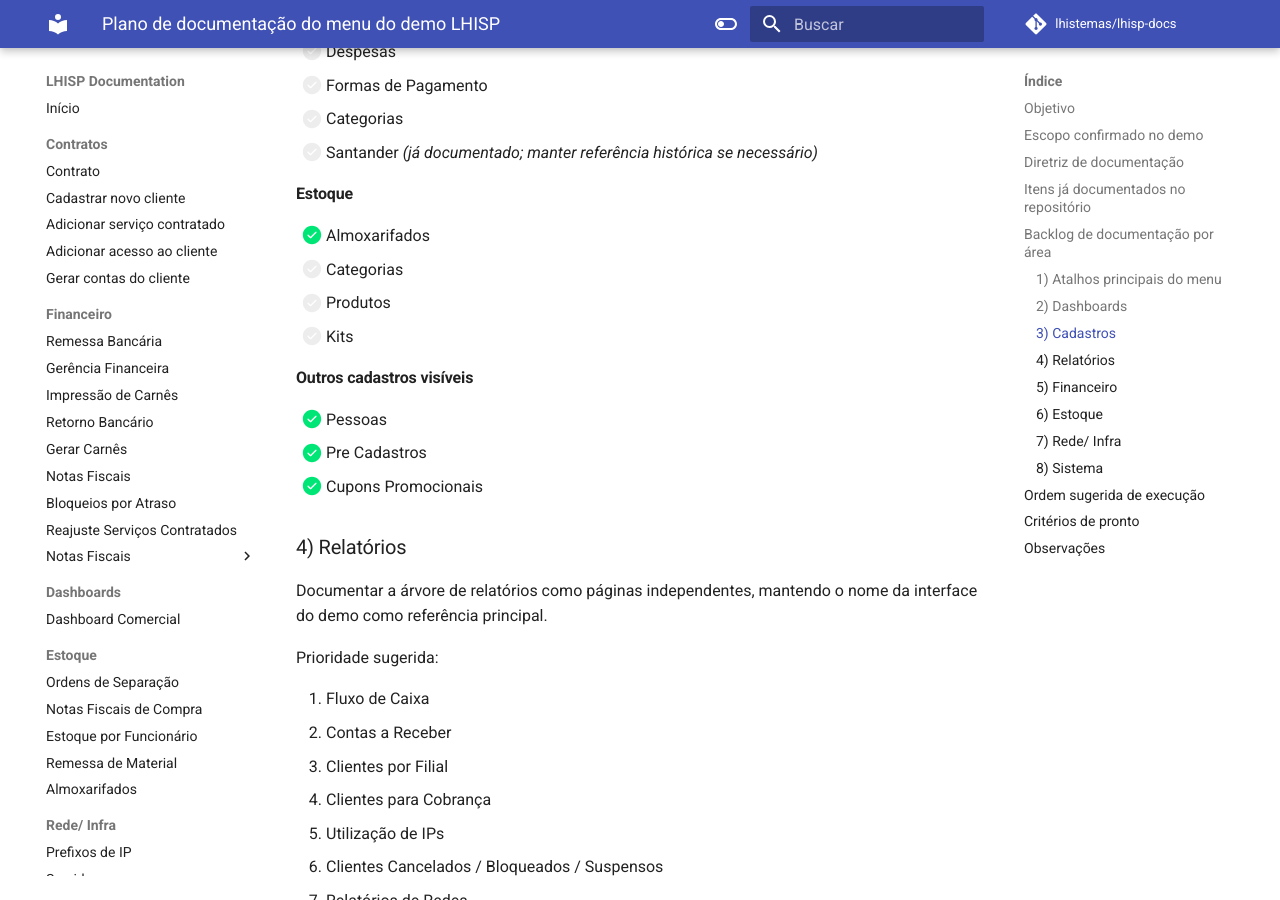
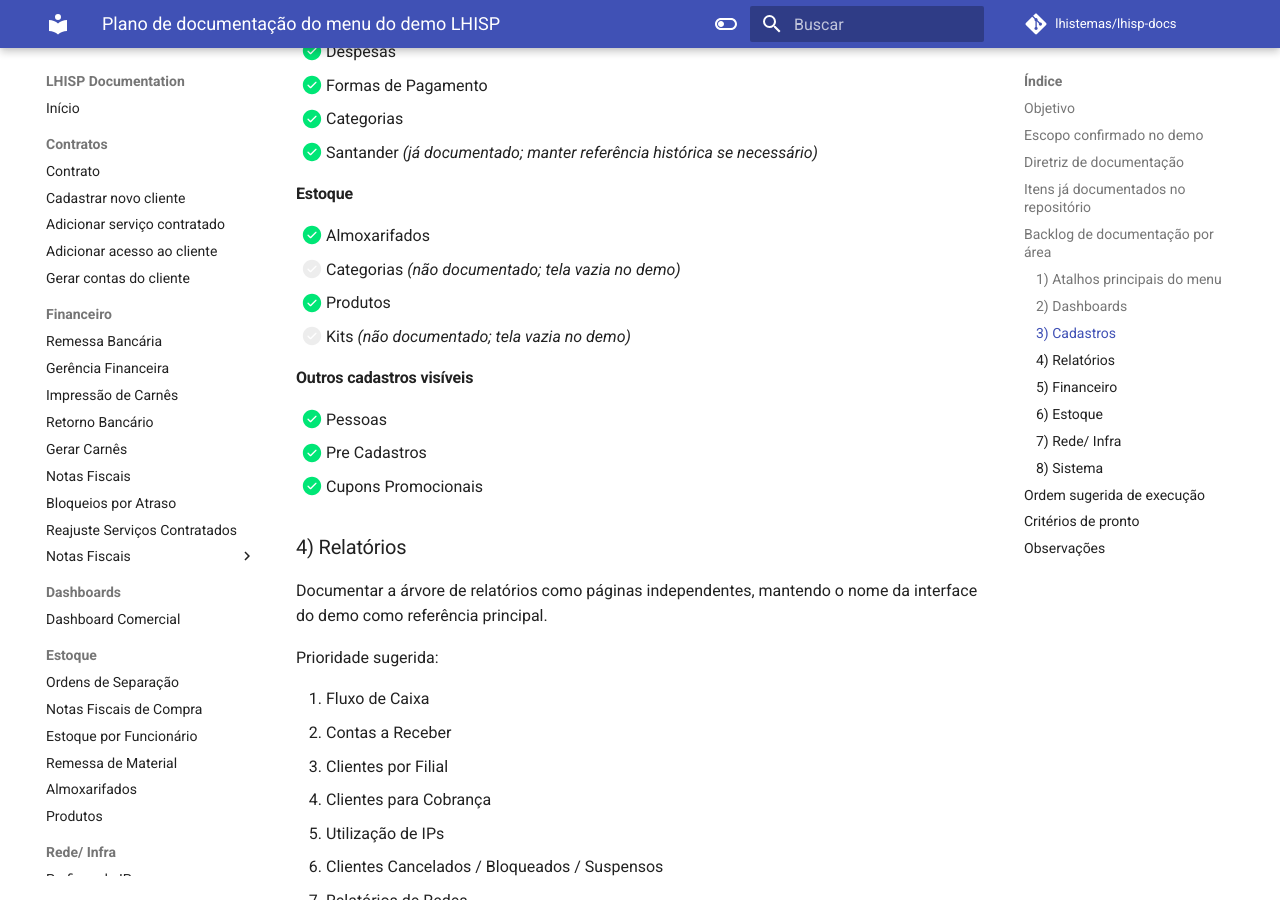
Before and after one commit to leandro-costa-oliveira/lhisp-docs, an MkDocs documentation site: the page built from docs/planejamento/plano-documentacao-menu-demo.md, in a window 1280 px wide and 900 px high, scrolled down 2546 px. Built offline with MkDocs 1.6.1 and Material for MkDocs 9.7.7, drawn with Linux system fonts in a browser that asks for light colours; comment, search, counter and statistics services are not loaded.

Commit message:
docs: refresh navigation and plan statuses

```diff
--- a/docs/planejamento/plano-documentacao-menu-demo.md
+++ b/docs/planejamento/plano-documentacao-menu-demo.md
@@ -69,25 +69,25 @@ Criar páginas para os atalhos diretos do topo do menu:
 - [x] Condomínios
 - [x] Feriados
 - [x] Promoções
-- [ ] Documentos *(já documentado; revisar apenas se houver ajuste de navegação)*
+- [x] Documentos *(já documentado; revisar apenas se houver ajuste de navegação)*
 
 #### Financeiro
 
 - [x] Caixas
 - [x] Planos
 - [x] Centros de Custo
-- [ ] Contas Bancárias
-- [ ] Despesas
-- [ ] Formas de Pagamento
-- [ ] Categorias
-- [ ] Santander *(já documentado; manter referência histórica se necessário)*
+- [x] Contas Bancárias
+- [x] Despesas
+- [x] Formas de Pagamento
+- [x] Categorias
+- [x] Santander *(já documentado; manter referência histórica se necessário)*
 
 #### Estoque
 
 - [x] Almoxarifados
-- [ ] Categorias
-- [ ] Produtos
-- [ ] Kits
+- [ ] Categorias *(não documentado; tela vazia no demo)*
+- [x] Produtos
+- [ ] Kits *(não documentado; tela vazia no demo)*
 
 #### Outros cadastros visíveis
 
--- a/mkdocs.yml
+++ b/mkdocs.yml
@@ -81,6 +81,7 @@ nav:
       - Estoque por Funcionário: estoque/estoque-por-funcionario.md
       - Remessa de Material: estoque/remessa-de-material.md
       - Almoxarifados: estoque/almoxarifados.md
+      - Produtos: estoque/produtos.md
   - Rede/ Infra:
       - Prefixos de IP: rede-infra/prefixos-de-ip.md
       - Servidores: rede-infra/servidores.md
@@ -116,6 +117,10 @@ nav:
           - Caixas: cadastros/financeiro/caixas.md
           - Planos: cadastros/financeiro/planos.md
           - Centros de Custo: cadastros/financeiro/centros-de-custo.md
+          - Contas Bancárias: cadastros/financeiro/contas-bancarias.md
+          - Despesas: cadastros/financeiro/despesas.md
+          - Formas de Pagamento: cadastros/financeiro/formas-de-pagamento.md
+          - Categorias: cadastros/financeiro/categorias.md
           - Santander: cadastros/financeiro/santander.md
   - Misc:
       - Exportações:
```
